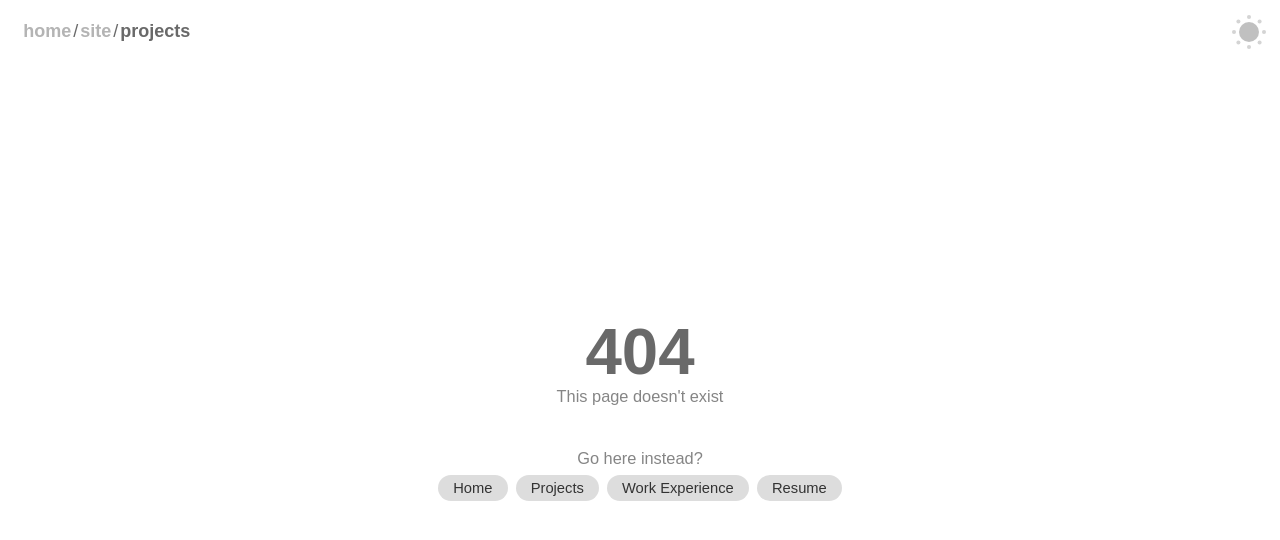
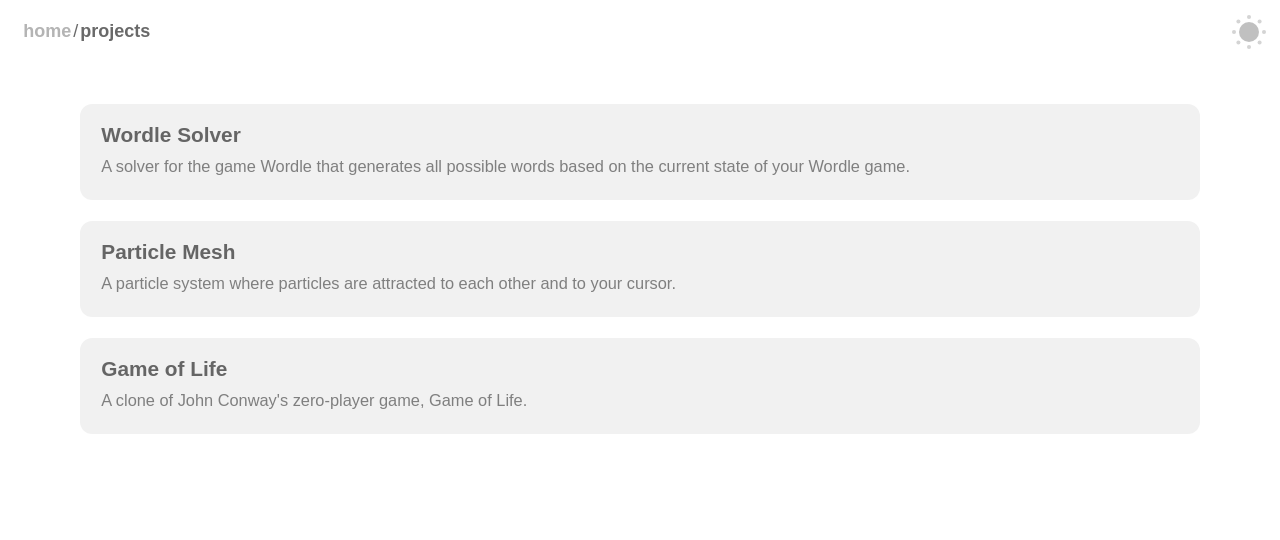
Before and after one commit to benweberj/site, a React (Create React App) app: page /site/projects in a window 1280 px wide. Before the commit this address had no page. Shown: the top 540 px of the page. Built offline with nearby package versions, Linux system fonts and the light colour scheme; a web font is replaced by a local one.

Commit message:
Fix deployment routing issues; rename app (all-in-one --> site).

```diff
--- a/package.json
+++ b/package.json
@@ -1,7 +1,7 @@
 {
   "name": "all-in-one",
   "version": "0.1.0",
-  "homepage": "https://benweberj.github.io/all-in-one/",
+  "homepage": "https://benweberj.github.io/site/",
   "private": true,
   "dependencies": {
     "@react-three/drei": "^9.88.7",
--- a/src/App.js
+++ b/src/App.js
@@ -36,19 +36,19 @@
                <Header ready={ready} />
                <AnimatePresence>
                   <Routes>
-                     <Route path='/' exact element={<Home />} />
+                     <Route path='/site' exact element={<Home />} />
 
-                     <Route path='/projects' exact element={<Projects />} />
-                     <Route path='/projects/wordlesolver' exact element={<WordleSolver />} />
-                     <Route path='/projects/particlemesh' exact element={<ParticleMesh theme={theme} />} />
-                     <Route path='/projects/gameoflife' exact element={<GameOfLife />} />
+                     <Route path='site/projects' exact element={<Projects />} />
+                     <Route path='site/projects/wordlesolver' exact element={<WordleSolver />} />
+                     <Route path='site/projects/particlemesh' exact element={<ParticleMesh theme={theme} />} />
+                     <Route path='site/projects/gameoflife' exact element={<GameOfLife />} />
 
-                     <Route path='/work' exact element={<Work />} />
+                     <Route path='site/work' exact element={<Work />} />
                      {/* <Route path='/work/omic/os' exact element={<OS />} />
                      <Route path='/work/omic/c19' exact element={<C19 />} />
                      <Route path='/work/omic/info' exact element={<Info />} /> */}
 
-                     <Route path='/resume' exact element={<Resume />} />
+                     <Route path='site/resume' exact element={<Resume />} />
 
                      <Route path='*' element={<UnknownPage />} />
                   </Routes>
@@ -66,10 +66,10 @@
          <p>Go here instead?</p>
          <div className='flex sep-sm'>
             {[
-               { link: '/', name: 'Home' },
-               { link: '/projects', name: 'Projects' },
-               { link: '/work', name: 'Work Experience'},
-               { link: '/resume', name: 'Resume'},
+               { link: 'site/', name: 'Home' },
+               { link: 'site/projects', name: 'Projects' },
+               { link: 'site/work', name: 'Work Experience'},
+               { link: 'site/resume', name: 'Resume'},
             ].map(page => (
                <Link to={page.link}>
                   <button className='chip'>{page.name}</button>
--- a/src/components/Header.jsx
+++ b/src/components/Header.jsx
@@ -66,13 +66,13 @@
 export default function Header(props) {
     // when the user navigates to home, keep the last path in the header for a few seconds
     const [persistPathTimer, setPersistPathTimer] = useState(null)
-
     const [transparentHeader, setTransparentHeader] = useState(false)
 
     const location = useLocation()
     const { ready } = props
+    console.log(location.pathname)
 
-    const onHome = location.pathname === '/'
+    const onHome = location.pathname === '/site'
     const lastPath = localStorage.getItem('lastPath')
 
     function getWholePath(path) {
@@ -86,11 +86,11 @@
         const savePath = () => localStorage.setItem('lastPath', location.pathname)
         window.addEventListener('beforeunload', savePath);
 
-        if (location.pathname !== '/') {
+        if (location.pathname !== '/site') {
             localStorage.setItem('lastPath', location.pathname)
             clearTimeout(persistPathTimer)
             setPersistPathTimer(false)
-        } else if (lastPath && lastPath !== '/') {
+        } else if (lastPath && lastPath !== '/site') {
             clearTimeout(persistPathTimer)
             setPersistPathTimer(setTimeout(() =>  {
                 setPersistPathTimer(false)
@@ -107,18 +107,21 @@
         return () => window.removeEventListener('beforeunload', savePath)
     }, [location])
 
-    const paths = (persistPathTimer ? localStorage.getItem('lastPath') : location.pathname).split('/').filter(path => path.length>=1)
+    let paths = (persistPathTimer ? localStorage.getItem('lastPath') : location.pathname).split('/').filter(path => path.length>=1)
+    paths.shift()
+    console.log(paths)
 
     return (
         <_Header className='pm split' $ready={ready} $shadow={!transparentHeader}>
             <div className={`breadcrumbs ${persistPathTimer && 'breathe'}`}>
                 <div className='wrapper'>
-                {(!onHome || persistPathTimer) && <li><Link to='/'>home</Link></li> }
+                {(!onHome || persistPathTimer) && <li><Link to='/site'>home</Link></li> }
                 {paths.map((path, i) => (
                     <li key={`path-${i}`}>/<Link to={getWholePath(path)}>{path}</Link></li>
                     ))}
                 </div>
             </div>
+            {/* <p>{JSON.stringify(location.pathname)}</p> */}
 
             <ThemeToggler />
         </_Header>
--- a/src/components/Socials.jsx
+++ b/src/components/Socials.jsx
@@ -94,7 +94,7 @@
         }
 
         if (id==='resume') {
-            navigate('/resume')
+            navigate('/site/resume')
         }
     }
 
--- a/src/pages/Home.jsx
+++ b/src/pages/Home.jsx
@@ -36,7 +36,7 @@
                 <Socials ready={ready} />
 
                 <Links className='flex sep-md' style={{ marginTop: '5vh' }}>
-                    <Link to='/work'>
+                    <Link to='/site/work'>
                         <motion.div
                             className='center sep-sm work'
                             initial={{ transform: 'translateX(60px)', opacity: 0 }}
@@ -48,7 +48,7 @@
                         </motion.div>
                     </Link>
 
-                    <Link to='/projects'>
+                    <Link to='/site/projects'>
                         <motion.div
                             className='center sep-sm projects'
                             initial={{ transform: 'translateX(-40px)', opacity: 0 }}
--- a/src/pages/Projects.jsx
+++ b/src/pages/Projects.jsx
@@ -13,7 +13,7 @@
     return (
         <Main fromright>
             {projects.map((project, i) => (
-                <Link to={`/projects/${project.id}`}>
+                <Link to={`/site/projects/${project.id}`}>
                     <motion.div
                         className='mbm'
                         key={project.id}
--- a/src/pages/Resume.jsx
+++ b/src/pages/Resume.jsx
@@ -19,10 +19,11 @@
     return (
         <Main frombottom>
             <h1 className='mbm'>Resume</h1>
+            <p>TODO</p>
             {/* <ResumeContainer id='resume-container' src='/resume.pdf' /> */}
-            <object data="/resume.pdf" type="application/pdf" width="100%" height="100%" className='rounded'>
+            {/* <object data="/resume.pdf" type="application/pdf" width="100%" height="100%" className='rounded'>
                 <p>Alternative text - include a link <a href="http://africau.edu/images/default/sample.pdf">to the PDF!</a></p>
-            </object>
+            </object> */}
 
         </Main>
     )
```
